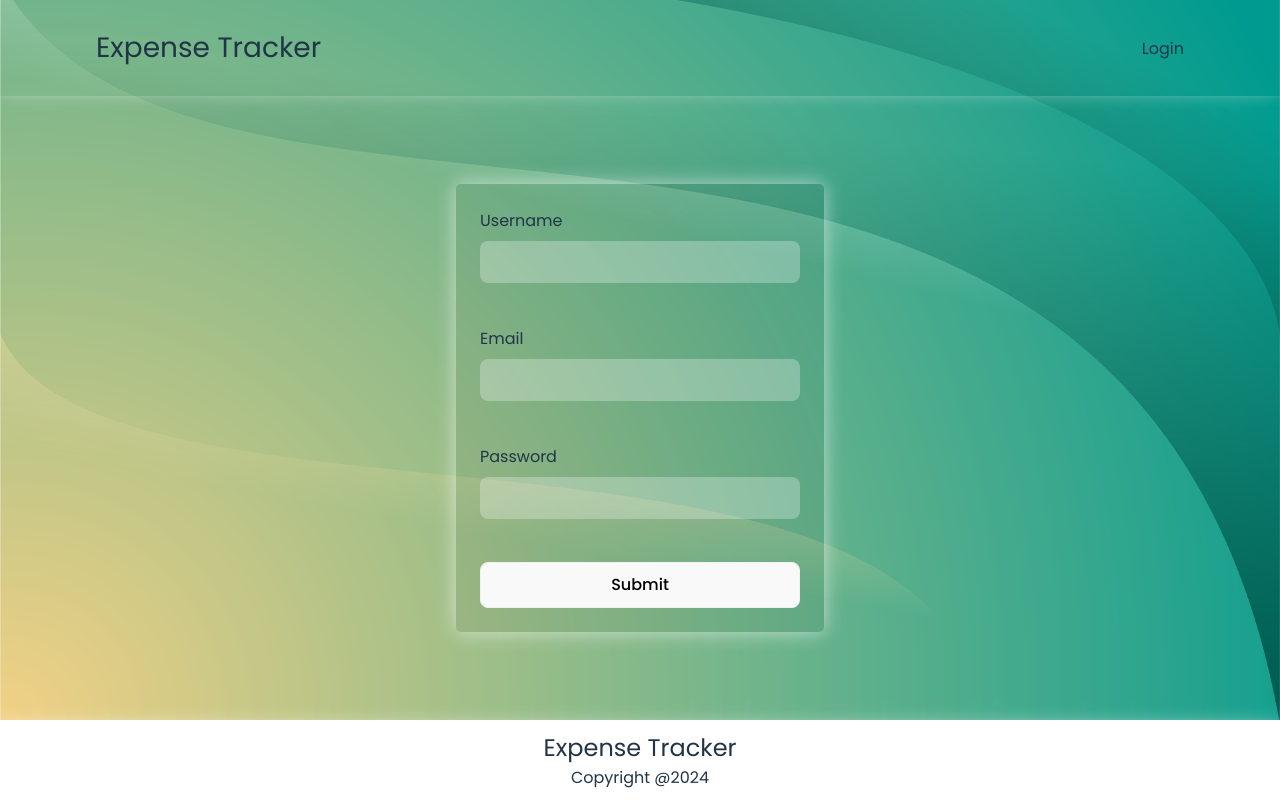
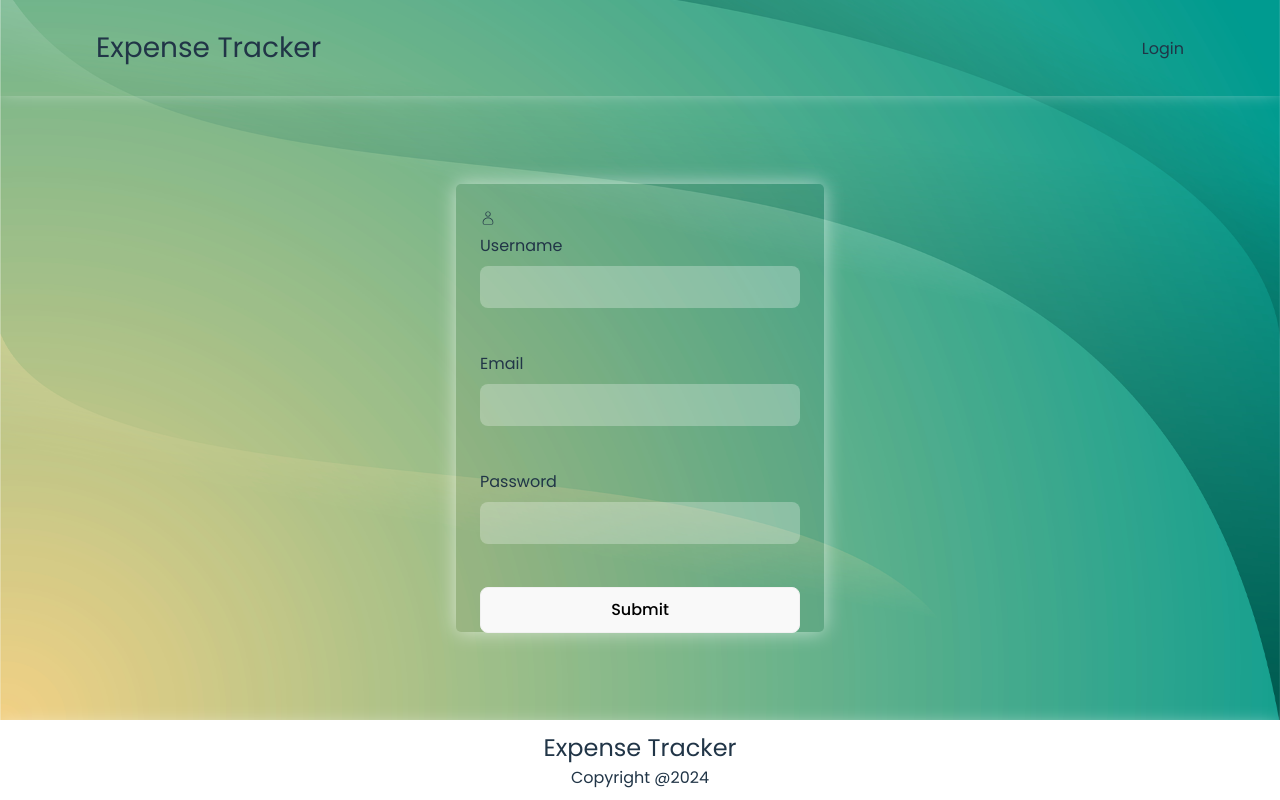
Before and after one commit to saladinhodzic/Expense-Tracker, a React (Vite) app: page /auth in a window 1280 px wide. Built offline with nearby package versions, Linux system fonts and the light colour scheme.

Commit message:
installing react-icons library, inserting user icon into login page

```diff
--- a/package.json
+++ b/package.json
@@ -13,6 +13,7 @@
     "formik": "^2.4.6",
     "react": "^18.3.1",
     "react-dom": "^18.3.1",
+    "react-icons": "^5.3.0",
     "react-router-dom": "^6.26.1",
     "yup": "^1.4.0"
   },
--- a/src/pages/Login/Login.jsx
+++ b/src/pages/Login/Login.jsx
@@ -3,6 +3,7 @@ import { useFormik } from "formik";
 import { useContext } from "react";
 import * as Yup from "yup";
 import { AppContext } from "../../context/ContextWrapper";
+import { CiUser } from "react-icons/ci";
 export default function Login() {
   const { setLoggedIn } = useContext(AppContext);
   const formik = useFormik({
@@ -30,6 +31,7 @@ export default function Login() {
 
   return (
     <div className="login-wrapper">
+      <CiUser />
       <form className="login-form" onSubmit={formik.handleSubmit}>
         <div className="input-field">
           <label htmlFor="username">Username</label>
```
Also changed, not shown: 1 other file (tests, documents, lock files or other folders).
